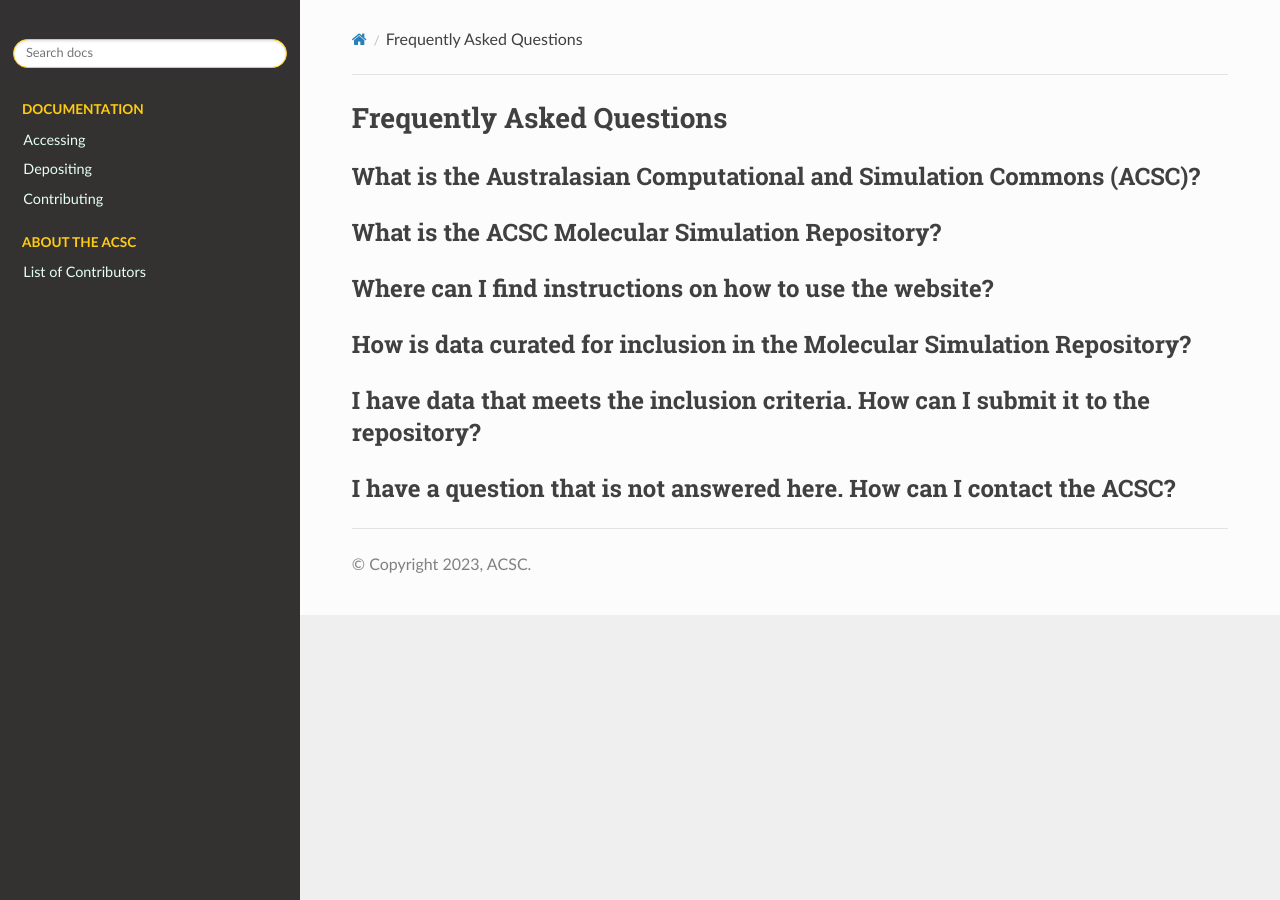
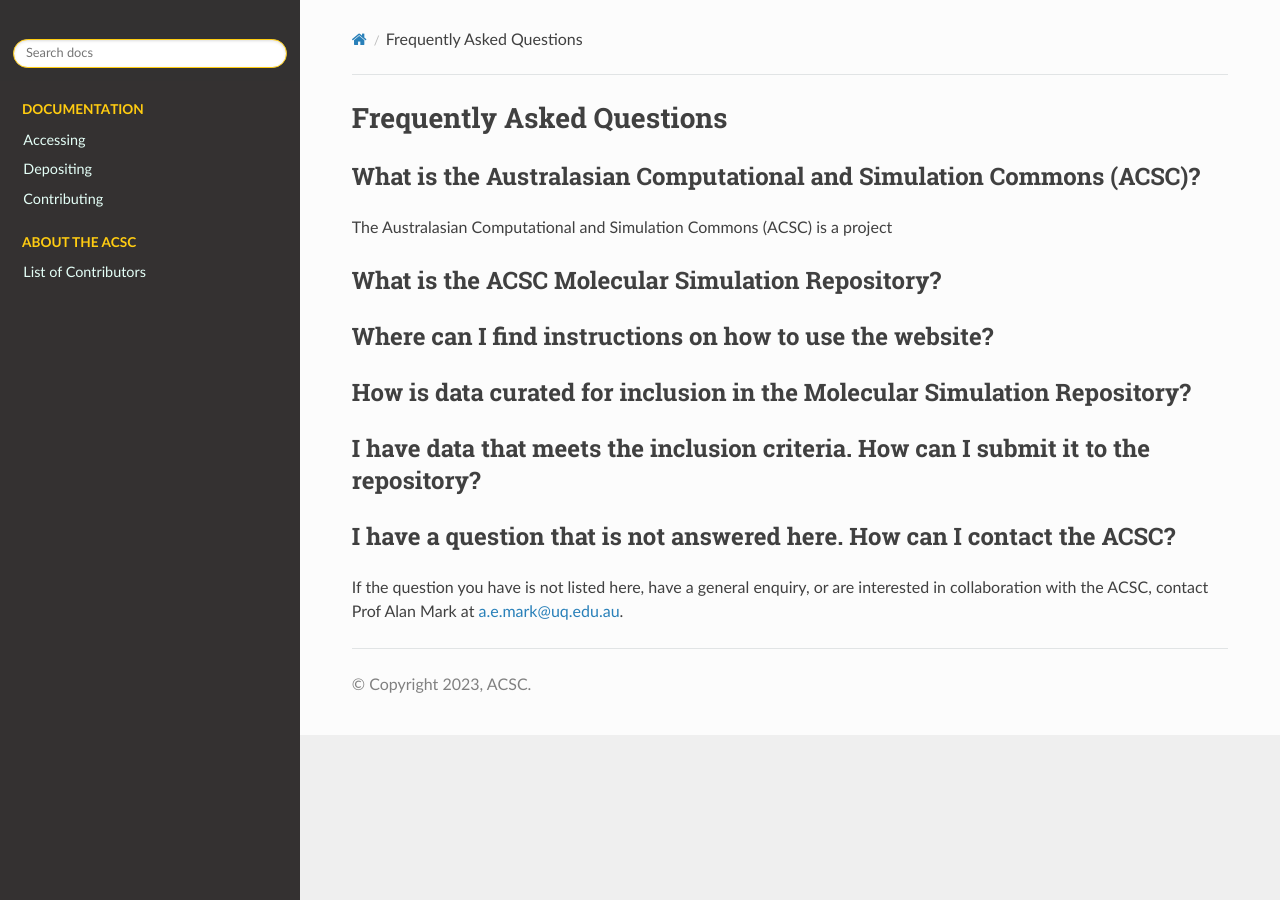
Before and after one commit to ATB-UQ/csc-tools, a Sphinx documentation site: the page built from docs/source/faq.rst, in a window 1280 px wide. Built offline with Sphinx 7.4.7 and the Read the Docs theme 2.0.0, drawn with Linux system fonts in a browser that asks for light colours.

Commit message:
test email link

```diff
--- a/docs/source/faq.rst
+++ b/docs/source/faq.rst
@@ -5,6 +5,8 @@ Frequently Asked Questions
 
 What is the Australasian Computational and Simulation Commons (ACSC)?
 ---------------------------------------------------------------------
+
+The Australasian Computational and Simulation Commons (ACSC) is a project
 
 What is the ACSC Molecular Simulation Repository?
 -------------------------------------------------
@@ -20,3 +22,5 @@ I have data that meets the inclusion criteria.  How can I submit it to the repos
 
 I have a question that is not answered here.  How can I contact the ACSC?
 -------------------------------------------------------------------------
+
+If the question you have is not listed here, have a general enquiry, or are interested in collaboration with the ACSC, contact Prof Alan Mark at a.e.mark@uq.edu.au.
```
